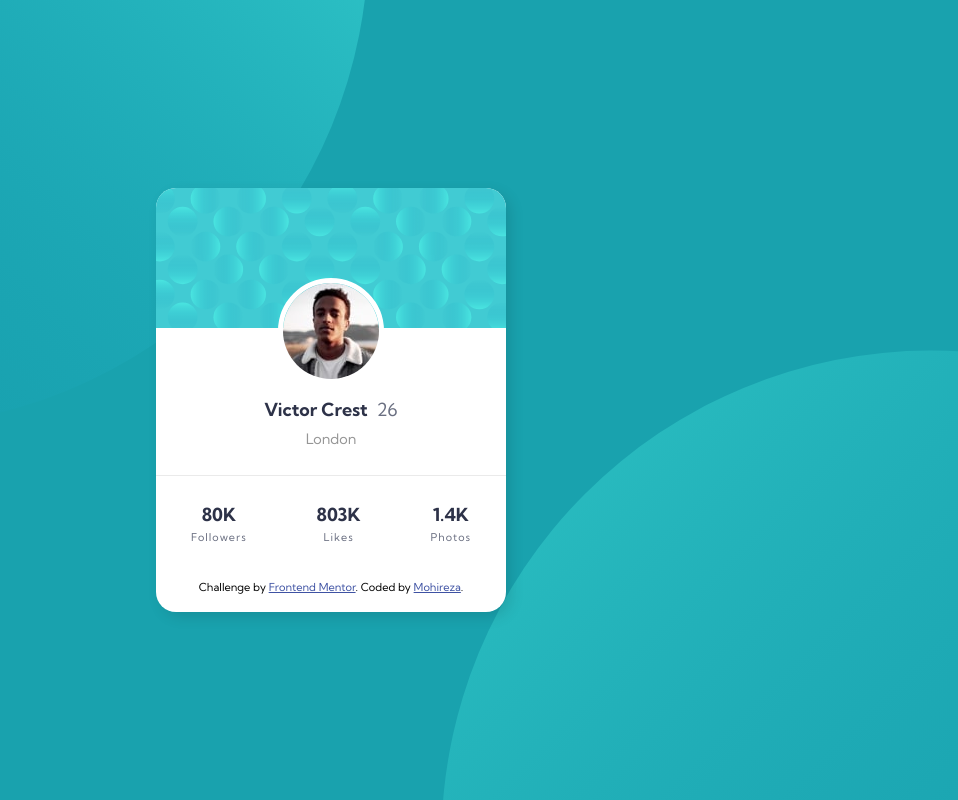
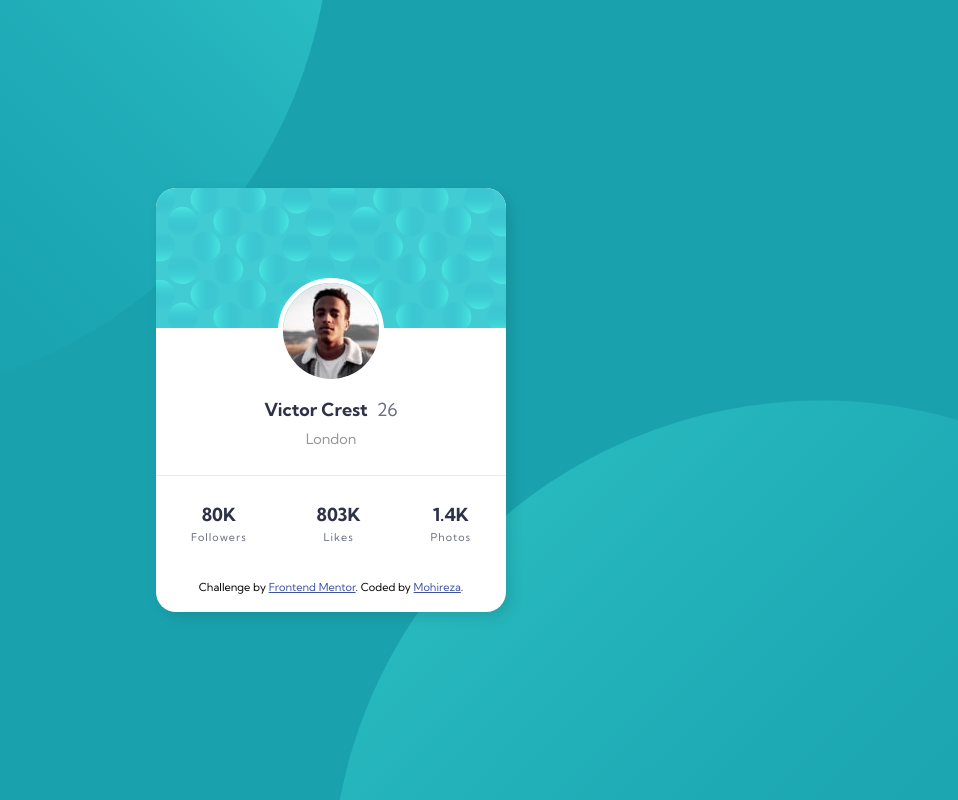
Before and after one commit to Mohireza1/Profile-Card, a plain HTML site: page index.html in a window 1280 px wide. Shown: the whole page, without its empty margins (309-1267 px from the left). Drawn offline with Linux system fonts and the light colour scheme.

Commit message:
Temporary fix for the background

```diff
--- a/style.css
+++ b/style.css
@@ -3,6 +3,8 @@
   padding: 0;
   -webkit-box-sizing: border-box;
   box-sizing: border-box;
+  -webkit-font-smoothing: antialiased;
+  -moz-osx-font-smoothing: grayscale;
 }
 :root {
   --dark-cyan: hsl(185, 75%, 39%);
@@ -19,9 +21,8 @@ body {
   min-height: 100%;
   background-image: url(images/bg-pattern-top.svg),
     url(images/bg-pattern-bottom.svg);
-  background-position: -300px -550px, 750px 350px;
-  background-attachment: fixed;
   background-repeat: no-repeat;
+  background-position: bottom 50vh right 50vw, left 50vw top 50vh;
   background-color: var(--dark-cyan);
   display: -ms-grid;
   display: grid;
```
Lines whose indentation alone changed are shown as unchanged.
